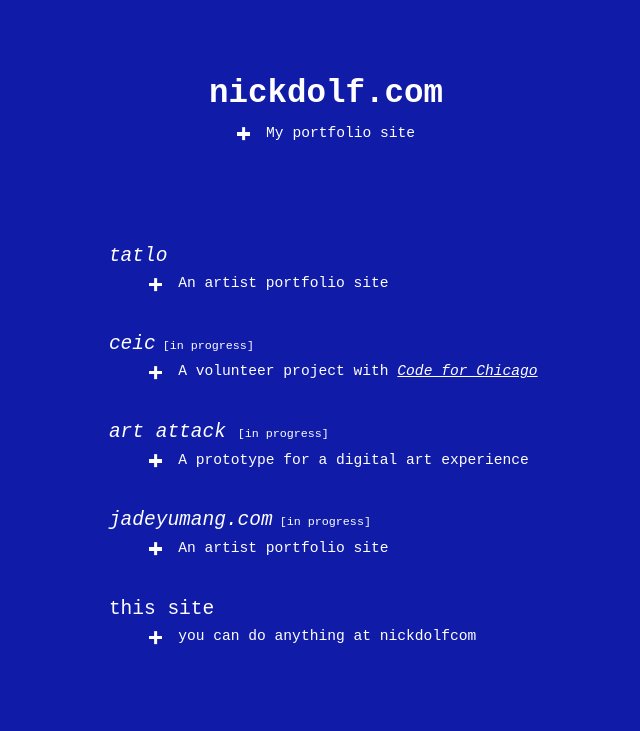
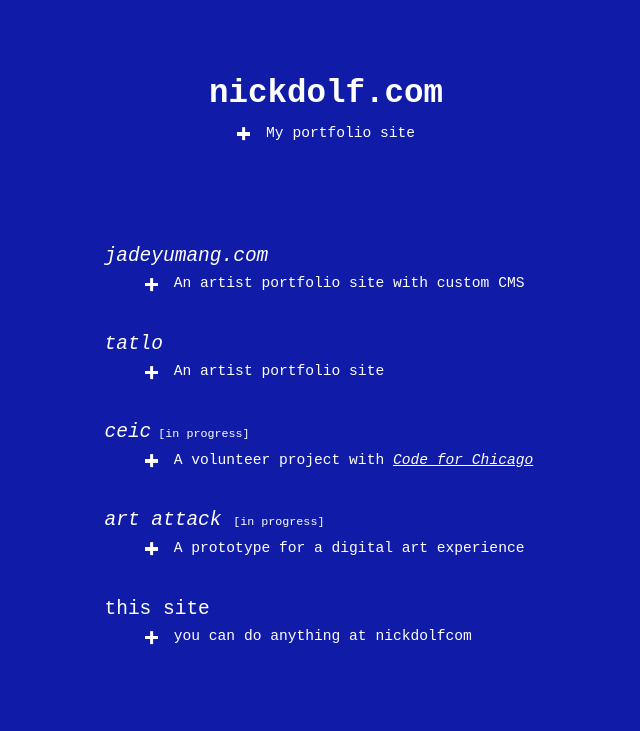
Before and after one commit to nick-dolf/home, a plain HTML site: page index.html in a window 1280 px wide. Shown: the whole page, without its empty margins (314-954 px from the left). Drawn offline with Linux system fonts and the light colour scheme.

Commit message:
updated site

```diff
--- a/index.html
+++ b/index.html
@@ -19,11 +19,19 @@
 	</header>
 	<main>
 
+		<h2><a href="http://www.jadeyumang.com">jadeyumang.com</a><small></small></h2>
+		<ul tabindex="0" class="list-expandable">
+			<li><div class="icon icon-plus"></div>An artist portfolio site with custom CMS</li>
+			<li><div class="icon icon-square"></div>Role: Developer</li>
+			<li><div class="icon icon-square"></div>Tech: HTML/SCSS/JAVASCRIPT/NODE/EXPRESS/PUG</li>
+			<li><img src="images/GitHub-Mark-Light-32px.png" alt="github"><a href="https://github.com/nick-dolf/jade">github repo</a></li>
+		</ul>
+
     <h2><a href="http://tatlo.info">tatlo</a></h2>
     <ul tabindex="0" class="list-expandable">
 			<li><div class="icon icon-plus"></div>An artist portfolio site</li>
 			<li><div class="icon icon-square"></div>Role: Developer and Designer</li>
-			<li><div class="icon icon-square"></div>Tech: HTML/SCSS/JAVASCRIPT/JEKYLL</li>
+			<li><div class="icon icon-square"></div>Tech: HTML/SCSS/JAVASCRIPT/JEKYLL/FORESTRY</li>
 			<li><img src="images/GitHub-Mark-Light-32px.png" alt="github"><a href="https://github.com/nick-dolf/tatlo">github repo</a></li>
 		</ul>
 
@@ -43,12 +51,7 @@
 			<li><img src="images/GitHub-Mark-Light-32px.png" alt="github"><a href="https://github.com/nick-dolf/art-attack">github repo</a></li>
 		</ul>
 
-		<h2><a href="http://www.jadeyumang.com">jadeyumang.com</a><small> [in progress]</small></h2>
-		<ul tabindex="0" class="list-expandable">
-			<li><div class="icon icon-plus"></div>An artist portfolio site</li>
-			<li><div class="icon icon-square"></div>Role: Developer</li>
-			<li><div class="icon icon-square"></div>Tech: HTML/SCSS/JAVASCRIPT</li>
-		</ul>
+
 
 		<h2>this site</h2>
 		<ul tabindex="0" class="list-expandable">
```
